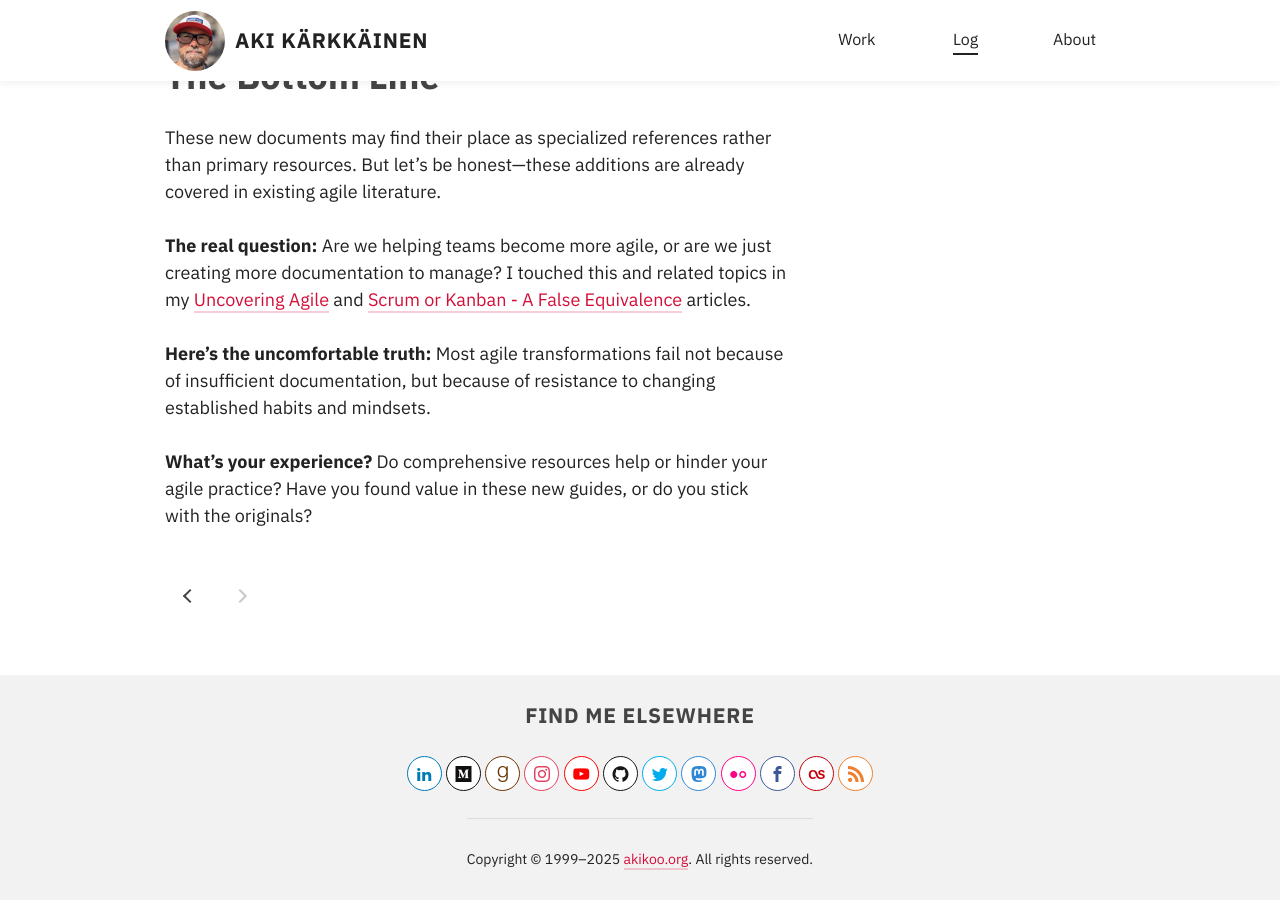
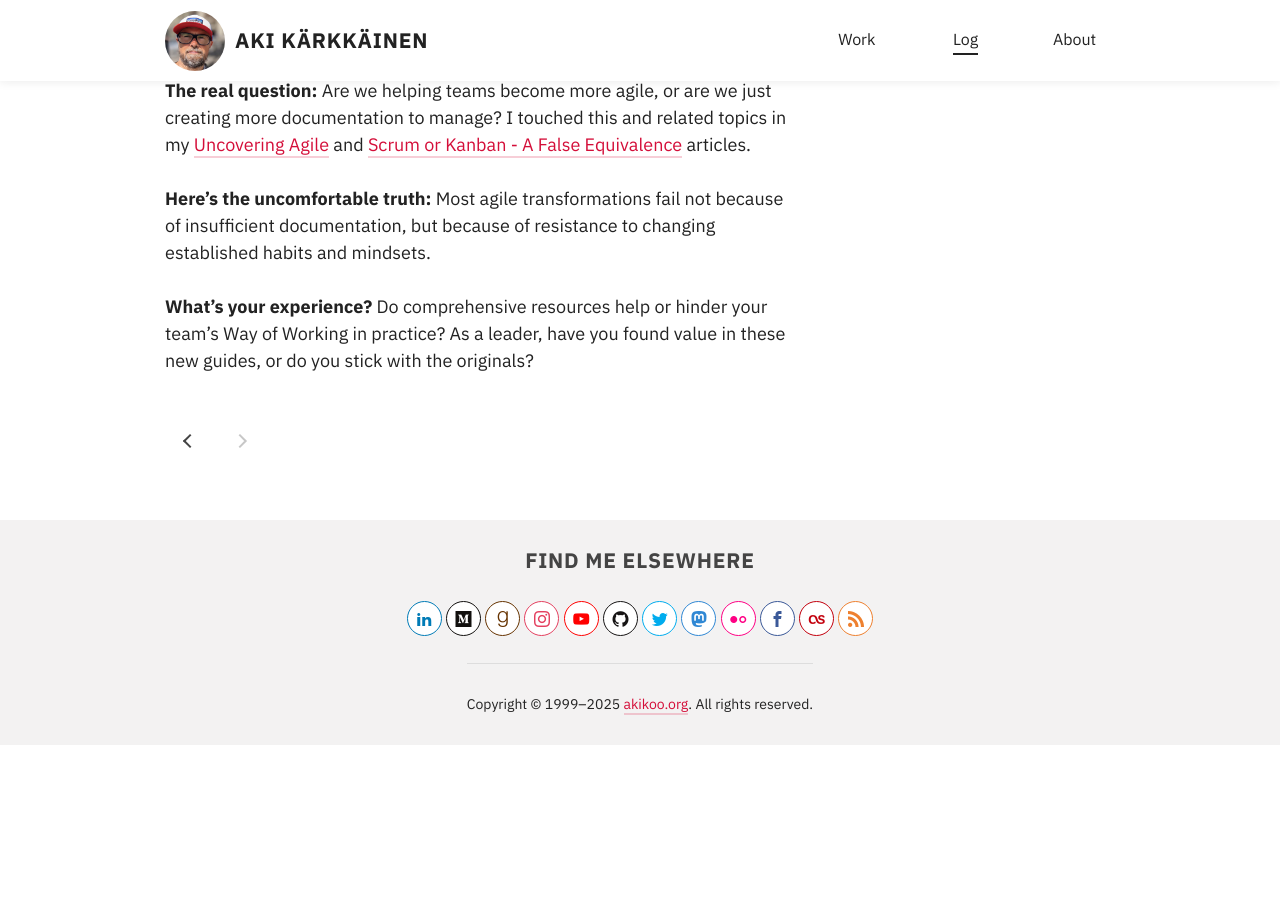
Before and after one commit to akikoo/akikoo.github.io, a Jekyll site: the page built from _posts/2025-07-12-are-new-scrum-and-kanban-guides-making-us-less-agile.html, in a window 1280 px wide and 900 px high, scrolled down 2765 px. Built offline with Jekyll 4.4.1, drawn with Linux system fonts in a browser that asks for light colours; some web fonts are replaced; after the commit the page ends 3510 px from its top, so only the background shows below that; some of the changed text lies outside the part shown.

```diff
--- a/_posts/2025-07-12-are-new-scrum-and-kanban-guides-making-us-less-agile.html
+++ b/_posts/2025-07-12-are-new-scrum-and-kanban-guides-making-us-less-agile.html
@@ -69,4 +69,4 @@ image:
 <p><strong>The real question:</strong> Are we helping teams become more agile, or are we just creating more documentation to manage? I touched this and related topics in my <a href="/log/2024/01/24/uncovering-agile/">Uncovering Agile</a> and <a href="/log/2022/07/15/scrum-or-kanban-a-false-equivalence/">Scrum or Kanban - A False Equivalence</a> articles.</p>
 <p><strong>Here’s the uncomfortable truth:</strong> Most agile transformations fail not because of insufficient documentation, but because of resistance to changing established habits and mindsets.</p>
 
-<p><strong>What’s your experience?</strong> Do comprehensive resources help or hinder your agile practice? Have you found value in these new guides, or do you stick with the originals?</p>
+<p><strong>What’s your experience?</strong> Do comprehensive resources help or hinder your team’s Way of Working in practice? As a leader, have you found value in these new guides, or do you stick with the originals?</p>
```
Also changed, not shown: other parts of _posts/2025-07-12-are-new-scrum-and-kanban-guides-making-us-less-agile.html (+1 -1 lines).
